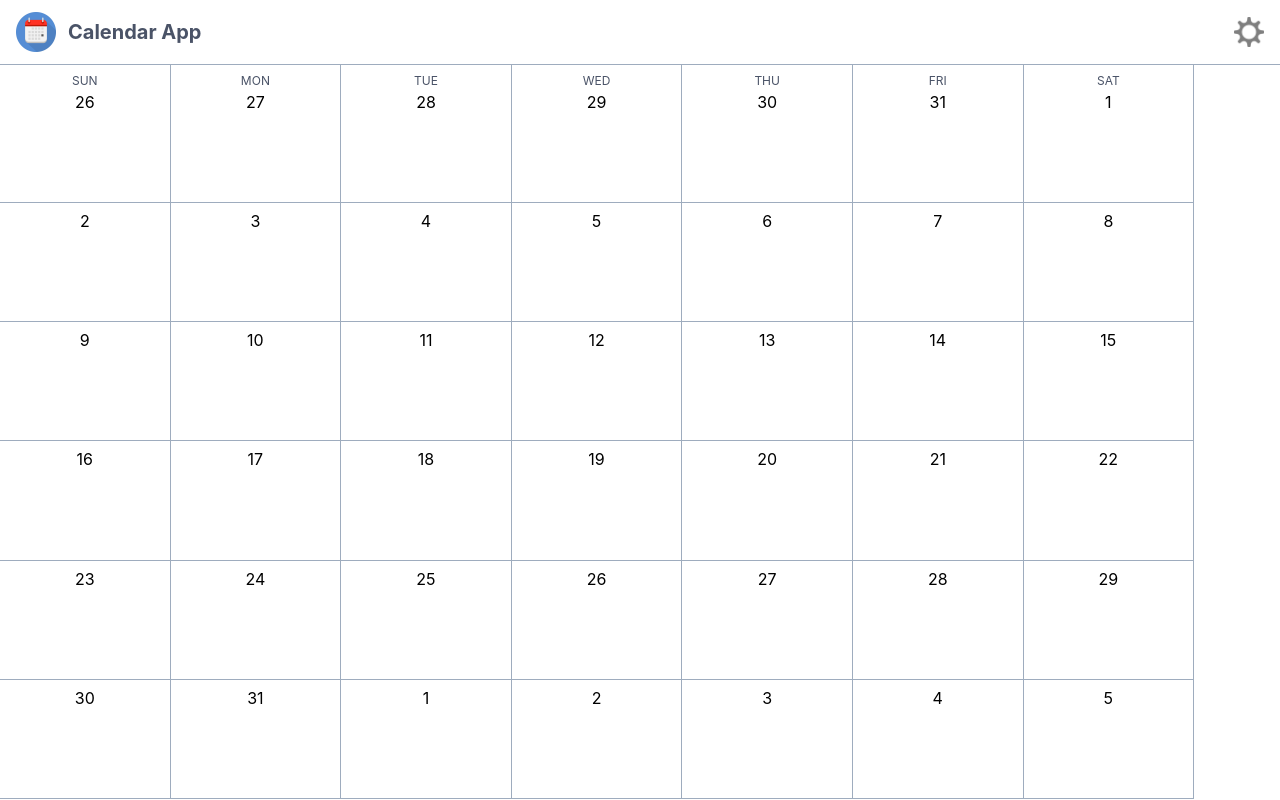
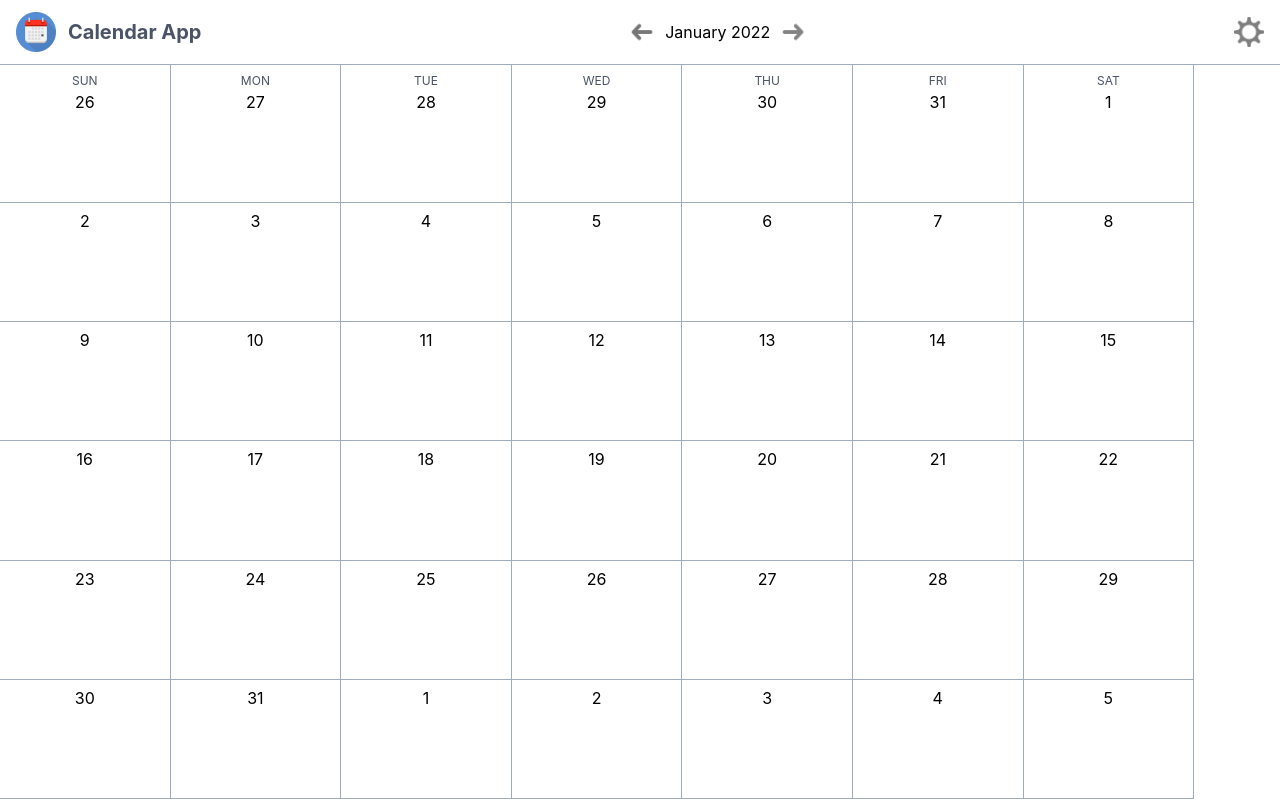
Before and after one commit to Matheswaaran/calendar-app, a React (Create React App) app: page / in a window 1280 px wide. Built offline with nearby package versions, Linux system fonts and the light colour scheme.

Commit message:
feat: Added switch between months in home page (#6)

```diff
--- a/src/App.js
+++ b/src/App.js
@@ -1,5 +1,6 @@
 import React from "react";
 import { Routes, Route } from "react-router-dom";
+import CalendarContext from "./context/CalendarContext";
 import Layout from "./Layout";
 
 import Home from "./pages/Home";
@@ -8,7 +9,18 @@ import PageNotFound from "./pages/PageNotFound";
 import "./App.css";
 
 function App() {
+  const [month, setMonth] = React.useState(new Date().getMonth());
+  const [year, setYear] = React.useState(new Date().getFullYear());
+
   return (
+    <CalendarContext.Provider
+      value={{
+        month,
+        year,
+        setMonth,
+        setYear,
+      }}
+    >
       <Routes>
         <Route
           path="/"
@@ -20,6 +32,7 @@ function App() {
         />
         <Route path="*" element={<PageNotFound />} />
       </Routes>
+    </CalendarContext.Provider>
   );
 }
 
--- a/src/Layout/index.css
+++ b/src/Layout/index.css
@@ -40,3 +40,30 @@
 .layout-container .layout-content {
   flex-grow: 1;
 }
+
+.layout-topbar .topbar-content {
+  display: flex;
+  align-items: center;
+  justify-content: center;
+}
+
+.topbar-content .left-arrow-icon, .topbar-content .right-arrow-icon {
+  height: 30px;
+  width: 30px;
+  object-fit: cover;
+  cursor: pointer;
+}
+
+.topbar-content .left-arrow-icon {
+  margin-right: 8px;
+}
+
+.topbar-content .right-arrow-icon {
+  margin-left: 8px;
+}
+
+.layout-topbar .topbar-actions {
+  display: flex;
+  align-items: center;
+  justify-content: flex-end;
+}
--- a/src/Layout/index.js
+++ b/src/Layout/index.js
@@ -2,8 +2,34 @@ import React from "react";
 import "./index.css";
 import SettingsIcon from "../assets/img/header/settings-icon.png";
 import AppIcon from "../assets/img/header/app-icon.webp";
+import LeftArrowIcon from "../assets/img/header/left-arrow.png";
+import RightArrowIcon from "../assets/img/header/right-arrow.png";
+import {
+  getMonthText,
+  getPreviousMonthAndYear,
+  getNextMonthAndYear,
+} from "../components/calendar/utils";
+import CalendarContext from "../context/CalendarContext";
 
 const Layout = (props) => {
+  const { month, setMonth, year, setYear } = React.useContext(CalendarContext);
+
+  const goToPreviousMonth = () => {
+    const { month: previous_month, year: previous_year } =
+      getPreviousMonthAndYear(month, year);
+    setMonth(previous_month);
+    setYear(previous_year);
+  };
+
+  const goToNextMonth = () => {
+    const { month: next_month, year: next_year } = getNextMonthAndYear(
+      month,
+      year
+    );
+    setMonth(next_month);
+    setYear(next_year);
+  };
+
   return (
     <div className="layout-container">
       <div className="layout-topbar">
@@ -11,7 +37,24 @@ const Layout = (props) => {
           <img src={AppIcon} alt="Calendar App" className="app-icon" />
           Calendar App
         </div>
-        <img src={SettingsIcon} alt="Settings" className="settings-icon" />
+        <div className="topbar-content">
+          <img
+            src={LeftArrowIcon}
+            alt="Settings"
+            className="left-arrow-icon"
+            onClick={goToPreviousMonth}
+          />
+          {getMonthText(month)?.full} {year}
+          <img
+            src={RightArrowIcon}
+            alt="Settings"
+            className="right-arrow-icon"
+            onClick={goToNextMonth}
+          />
+        </div>
+        <div className="topbar-actions">
+          <img src={SettingsIcon} alt="Settings" className="settings-icon" />
+        </div>
       </div>
       <div className="layout-content">{props.children}</div>
     </div>
--- a/src/components/calendar/index.js
+++ b/src/components/calendar/index.js
@@ -1,16 +1,21 @@
 import React from "react";
+import PropTypes from "prop-types";
 import "./index.css";
-import { getCalenderDates, renderDaysOfWeek } from "./utils";
+import { getCalenderDates, getDayOfWeekText } from "./utils";
 
 const Calendar = (props) => {
-  const dates = getCalenderDates(0, 2022);
+  const [dates, setDates] = React.useState([]);
+
+  React.useEffect(() => {
+    setDates(getCalenderDates(props.month, props.year));
+  }, [props]);
 
   return (
     <div className="calendar-container">
       {dates.map((date, i) => (
         <div className="date-container" key={i}>
           <span className="day-of-week">
-            {renderDaysOfWeek(date.day_of_week)}
+            {getDayOfWeekText(date.day_of_week).small}
           </span>
           <span>{date.date}</span>
         </div>
@@ -19,4 +24,14 @@ const Calendar = (props) => {
   );
 };
 
+Calendar.defaultProps = {
+  month: new Date().getMonth(),
+  year: new Date().getFullYear(),
+};
+
+Calendar.propTypes = {
+  month: PropTypes.number.isRequired,
+  year: PropTypes.number.isRequired,
+};
+
 export default Calendar;
--- a/src/components/calendar/utils.js
+++ b/src/components/calendar/utils.js
@@ -35,7 +35,7 @@ const getDatesToAddBefore = (first_day_of_current_month, year, month) => {
       return {
         date: date.getDate(),
         month: date.getMonth(),
-        year: date.getYear(),
+        year: date.getFullYear(),
         day_of_week: date.getDay(),
       };
     });
@@ -49,31 +49,60 @@ const getDatesToAddAfter = (remaining_days_to_add, year, month) => {
       return {
         date: date.getDate(),
         month: date.getMonth(),
-        year: date.getYear(),
+        year: date.getFullYear(),
         day_of_week: date.getDay(),
       };
     });
 };
 
-const renderDaysOfWeek = (day_of_week) => {
-  switch (day_of_week) {
-    case 0:
-      return "sun";
-    case 1:
-      return "mon";
-    case 2:
-      return "tue";
-    case 3:
-      return "wed";
-    case 4:
-      return "thu";
-    case 5:
-      return "fri";
-    case 6:
-      return "sat";
-    default:
-      return null;
-  }
+const getDayOfWeekText = (day_of_week) => {
+  const days = [
+    { full: "sunday", small: "sun" },
+    { full: "monday", small: "mon" },
+    { full: "tuesday", small: "tue" },
+    { full: "wednesday", small: "wed" },
+    { full: "thursday", small: "thu" },
+    { full: "friday", small: "fri" },
+    { full: "saturday", small: "sat" },
+  ];
+  return days[day_of_week];
 };
 
-export { getCalenderDates, renderDaysOfWeek };
+const getMonthText = (month) => {
+  console.log(month);
+  const months = [
+    { full: "January", small: "Jan" },
+    { full: "February", small: "Feb" },
+    { full: "March", small: "Mar" },
+    { full: "April", small: "Apr" },
+    { full: "May", small: "May" },
+    { full: "June", small: "Jun" },
+    { full: "July", small: "Jul" },
+    { full: "August", small: "Aug" },
+    { full: "September", small: "Sept" },
+    { full: "October", small: "Oct" },
+    { full: "November", small: "Nov" },
+    { full: "December", small: "Dec" },
+  ];
+  return months[month];
+};
+
+const getPreviousMonthAndYear = (month, year) => {
+  return month === 0
+    ? { month: 11, year: year - 1 }
+    : { month: month - 1, year };
+};
+
+const getNextMonthAndYear = (month, year) => {
+  return month === 11
+    ? { month: 0, year: year + 1 }
+    : { month: month + 1, year };
+};
+
+export {
+  getCalenderDates,
+  getDayOfWeekText,
+  getMonthText,
+  getPreviousMonthAndYear,
+  getNextMonthAndYear,
+};
--- /dev/null
+++ b/src/context/CalendarContext.js
@@ -0,0 +1,5 @@
+import React from "react";
+
+const CalendarContext = React.createContext();
+
+export default CalendarContext;
--- a/src/pages/Home/index.js
+++ b/src/pages/Home/index.js
@@ -1,11 +1,14 @@
 import React from "react";
 import "./index.css";
 import Calendar from "../../components/calendar";
+import CalendarContext from "../../context/CalendarContext";
 
 const Home = (props) => {
+  const { month, year } = React.useContext(CalendarContext);
+
   return (
     <div className="home-container">
-      <Calendar />
+      <Calendar month={month} year={year} />
     </div>
   );
 };
```
Also changed, not shown: src/assets/img/header/left-arrow.png (added), src/assets/img/header/right-arrow.png (added). Lines whose indentation alone changed are shown as unchanged.
